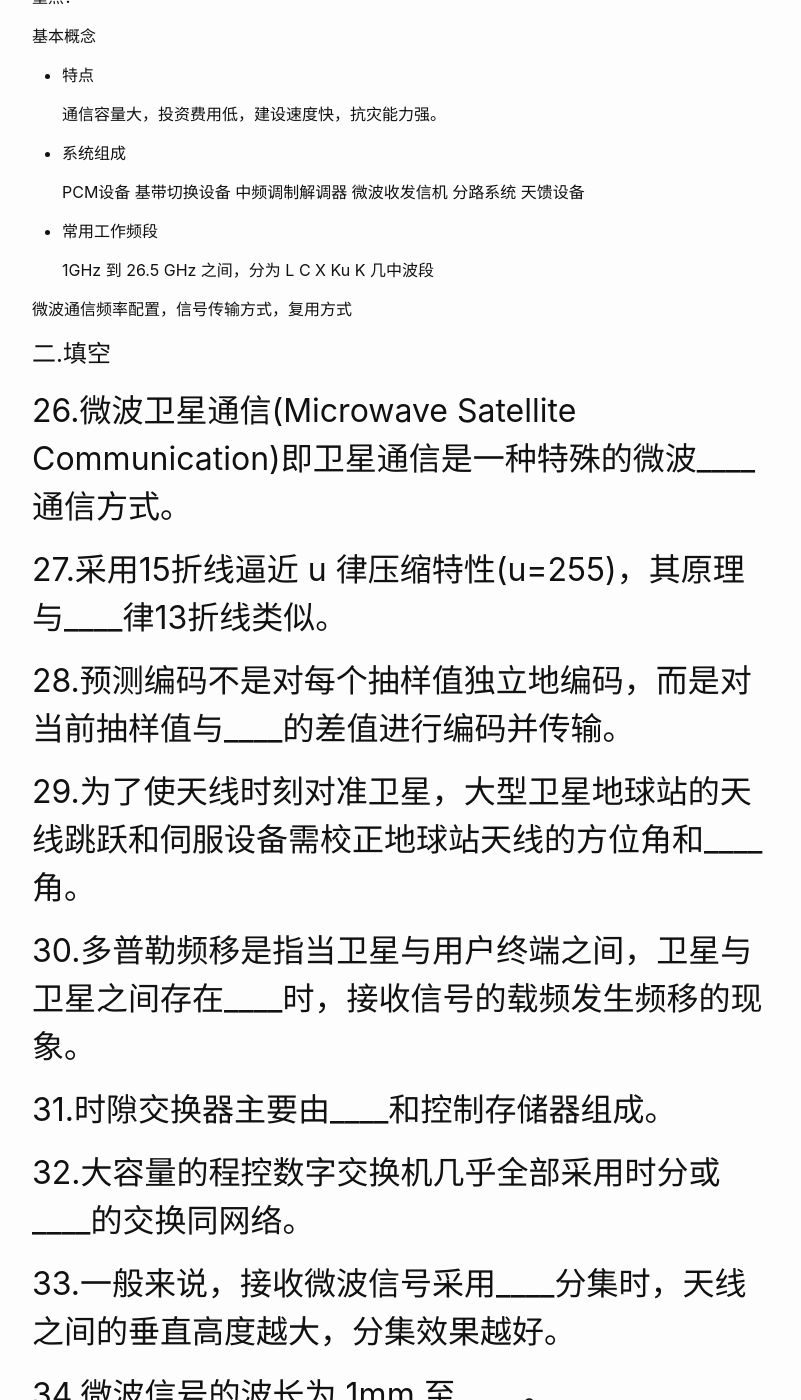
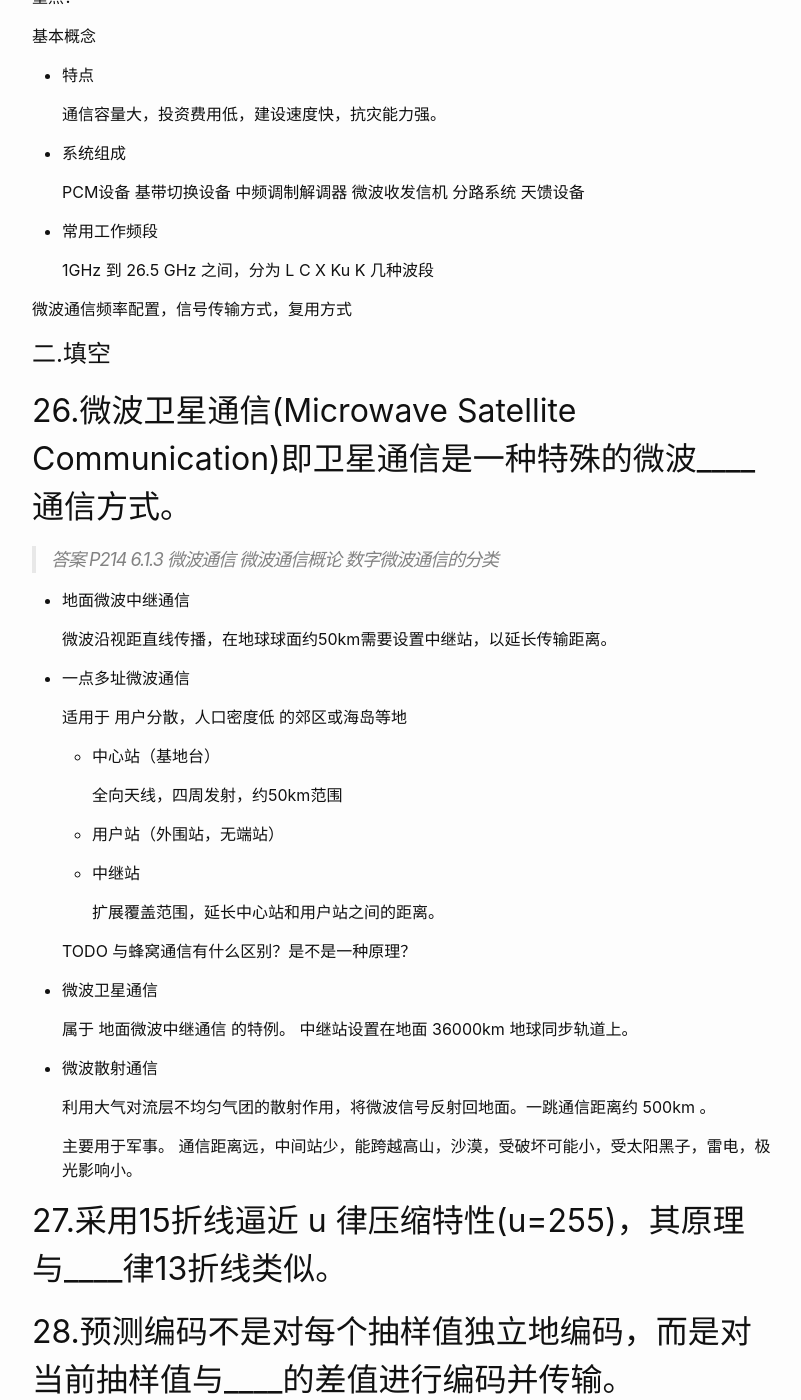
Before and after one commit to wangtiga/wangtiga.github.io, a Jekyll site: the page built from _previews/2019-06-27-4742_2013_04.md, in a window 1280 px wide and 1400 px high, scrolled down 18749 px. Shown: the whole window, without its empty margins (238-1039 px from the left). Built offline with Jekyll 4.4.1, drawn with Linux system fonts in a browser that asks for light colours; some of the changed text lies outside the part shown.

Commit message:
updated from notep

```diff
--- a/_previews/2019-06-27-4742_2013_04.md
+++ b/_previews/2019-06-27-4742_2013_04.md
@@ -562,7 +562,7 @@ TODO 振荡源是什么
 
 - 常用工作频段
 
-  1GHz 到 26.5 GHz 之间，分为  L C X Ku K 几中波段
+  1GHz 到 26.5 GHz 之间，分为  L C X Ku K 几种波段
 
 微波通信频率配置，信号传输方式，复用方式
 
@@ -571,6 +571,42 @@ TODO 振荡源是什么
 # 二.填空
 
 ## 26.微波卫星通信(Microwave Satellite Communication)即卫星通信是一种特殊的微波____通信方式。
+
+> 答案 P214 6.1.3 微波通信 微波通信概论 数字微波通信的分类
+
+- 地面微波中继通信
+
+  微波沿视距直线传播，在地球球面约50km需要设置中继站，以延长传输距离。
+
+- 一点多址微波通信
+
+  适用于 用户分散，人口密度低 的郊区或海岛等地
+
+  * 中心站（基地台）
+
+    全向天线，四周发射，约50km范围
+
+  * 用户站（外围站，无端站）
+
+  * 中继站
+
+    扩展覆盖范围，延长中心站和用户站之间的距离。
+
+
+  TODO 与蜂窝通信有什么区别？是不是一种原理？
+
+- 微波卫星通信
+
+  属于 地面微波中继通信 的特例。
+  中继站设置在地面 36000km 地球同步轨道上。
+
+- 微波散射通信
+
+  利用大气对流层不均匀气团的散射作用，将微波信号反射回地面。一跳通信距离约 500km 。
+
+  主要用于军事。
+  通信距离远，中间站少，能跨越高山，沙漠，受破坏可能小，受太阳黑子，雷电，极光影响小。
+
 
 ## 27.采用15折线逼近 u 律压缩特性(u=255)，其原理与____律13折线类似。
 
```
Also changed, not shown: other parts of _previews/2019-06-27-4742_2013_04.md (+2 -2 lines).
